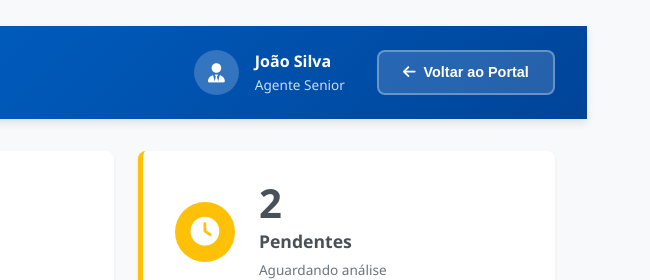
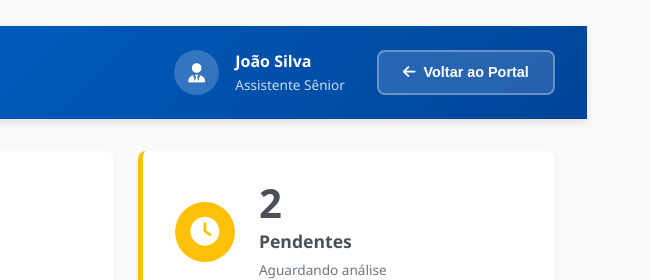
Before and after one commit to osvaldojeronymo/silic-hands-on, a website: page index.html in a window 1280 px wide. Shown: the top 280 px of the page, 335-985 px from the left. Drawn offline with Linux system fonts and the light colour scheme.

Commit message:
🔧 Corrigir função do usuário restante
✅ Correção aplicada:
- Segunda ocorrência: 'Agente Senior' → 'Assistente Sênior'
- README.md: Título atualizado
- Todas as ocorrências agora estão corretas

🎯 João Silva agora aparece como 'Assistente Sênior' em todo o sistema

```diff
--- a/index.html
+++ b/index.html
@@ -29,7 +29,7 @@
                     </div>
                     <div class="user-details">
                         <span class="user-name">João Silva</span>
-                        <span class="user-role">Agente Senior</span>
+                        <span class="user-role">Assistente Sênior</span>
                     </div>
                 </div>
                 <button class="btn-voltar-portal" onclick="voltarAoPortal()">
```
Also changed, not shown: README.md.
